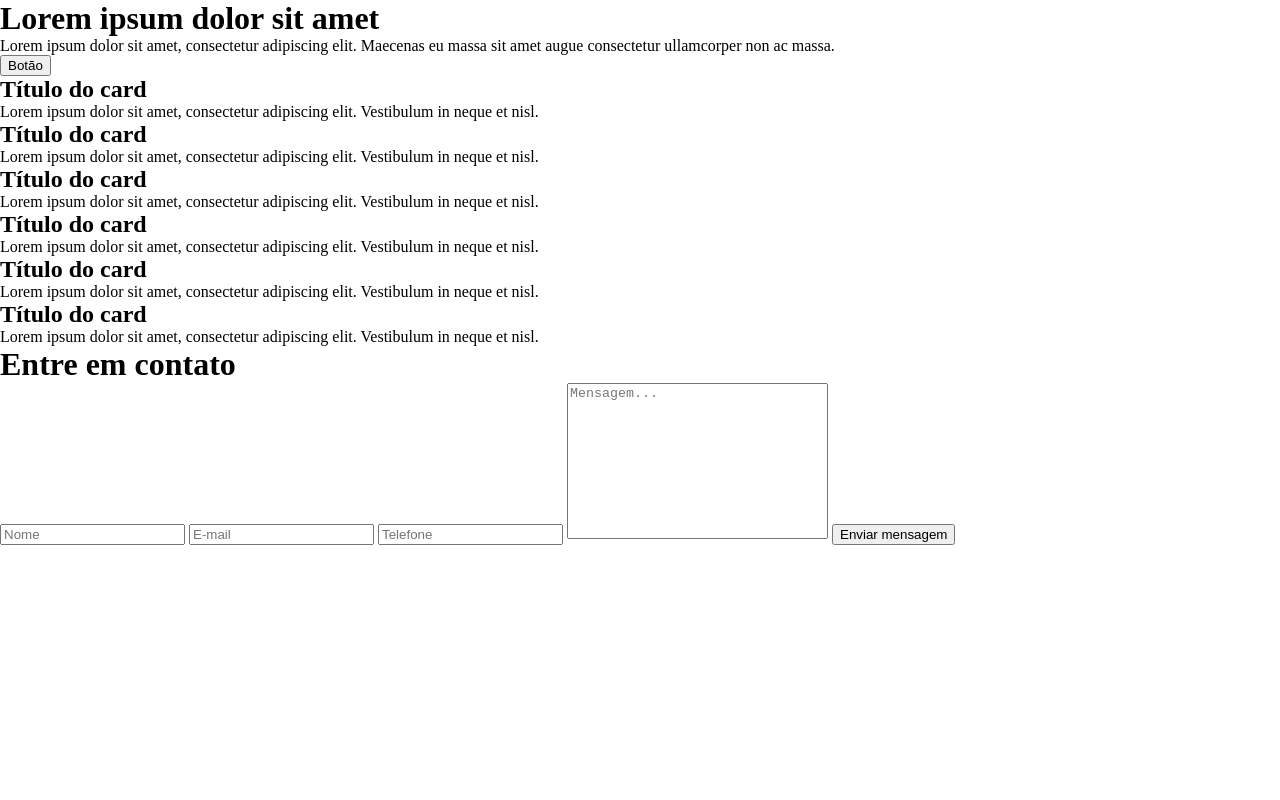
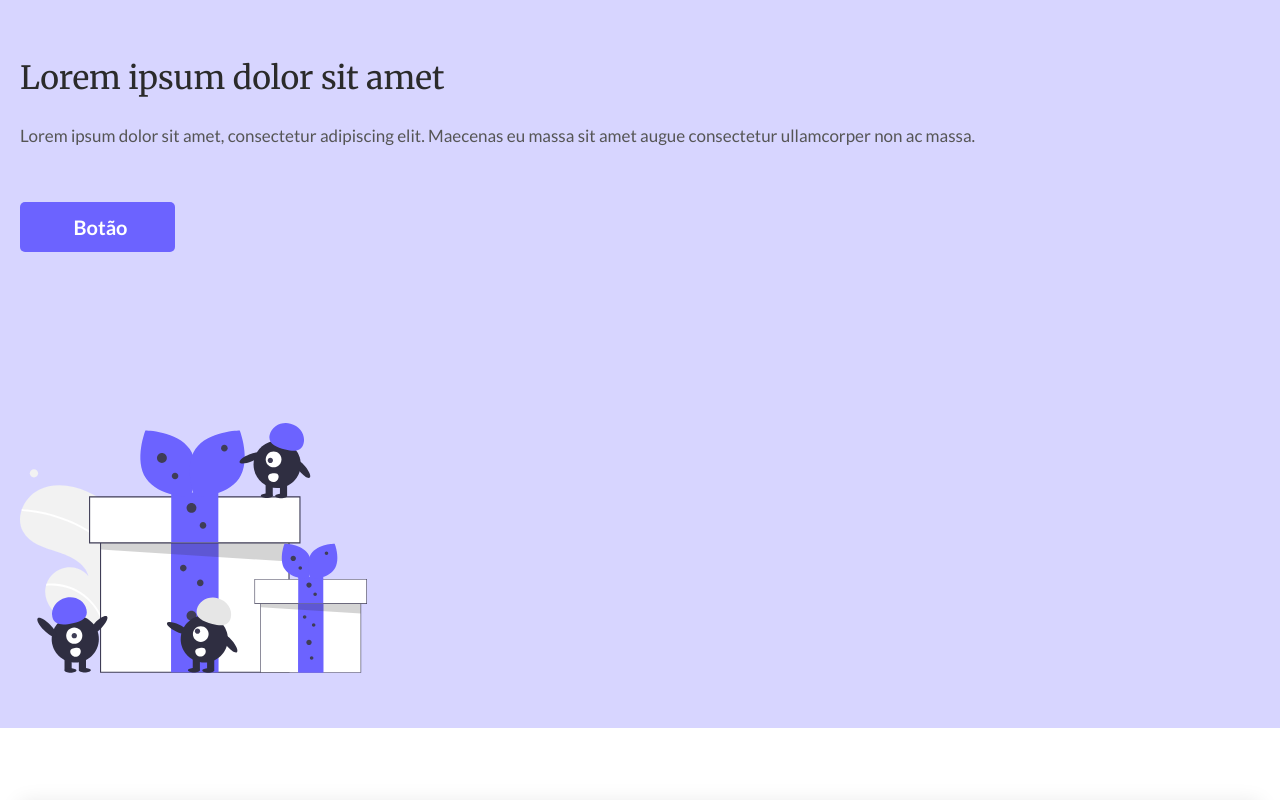
Before and after one commit to RhegisMarques/Codelandia-Desafio-03, a plain HTML site: page index.html in a window 1280 px wide. Shown: the top 800 px of the page. Drawn offline with Linux system fonts and the light colour scheme.

Commit message:
Responsive ok

```diff
--- a/index.html
+++ b/index.html
@@ -96,7 +96,7 @@
 
     <div class="rodape">
       <h1>Entre em contato</h1>
-      <div class="rFomr">
+      <div class="rForm  ">
         <form action="" method="post">
           <input type="text" name="nome" placeholder="Nome" />
           <input type="email" name="nome" placeholder="E-mail" />
--- a/style.css
+++ b/style.css
@@ -1,14 +1,198 @@
-@import url("https://fonts.googleapis.com/css2?family=Lato&family=Merriweather&display=swap");
+@import url('https://fonts.googleapis.com/css2?family=Lato:wght@400;700&family=Merriweather:wght@400;700&display=swap');
 
 * {
   margin: 0 auto;
+  box-sizing: border-box;
 }
 
-html,
-body {
+html,body {
   width: 100%;
-  box-sizing: border-box;
 }
+
+.cabecalho {
+  padding: 55px 20px;
+  background: #d7d5ff;
+}
+
+.bkgImg {
+  margin-top: 151px;
+  width: 100%;
+  height: 250px;
+  background-image: url("/img/imagem.svg");
+  background-repeat: no-repeat;
+  background-size: contain;
+}
+.tTitle > h1 {
+  margin-bottom: 18px;
+  font-family: "Merriweather";
+  font-style: normal;
+  font-weight: 400;
+  font-size: 32px;
+  line-height: 47px;
+
+  color: #2b2b2b;
+}
+
+.tTitle > p {
+  margin-bottom: 18px;
+  font-family: "Lato";
+  font-style: normal;
+  font-weight: 400;
+  font-size: 17px;
+  line-height: 32px;
+  color: #555555;
+}
+
+.button > input {
+  margin-top: 32px;
+  height: 50px;
+  width: 155px;
+  border-radius: 5px;
+  border: none;
+  background: #6c63ff;
+
+  border-radius: 5px;
+  font-family: "Lato";
+  font-style: normal;
+  font-weight: 700;
+  font-size: 20px;
+  line-height: 24px;
+
+  color: #ffffff;
+}
+
+.corpo {
+  padding: 75px 20px;
+}
+
+.card {
+  margin-bottom: 30px;
+  background: #ebeaea;
+  box-shadow: 0px 0px 20px rgba(0, 0, 0, 0.1);
+}
+
+.cardTitle > h2 {
+  padding-left: 32px;
+  padding-top: 24px;
+  font-family: "Merriweather";
+  font-style: normal;
+  font-weight: 700;
+  font-size: 24px;
+  line-height: 30px;
+  color: #2b2b2b;
+}
+.cardTitle > p {
+  padding: 26px 32px;
+  height: 90px;
+  font-family: "Lato";
+  font-style: normal;
+  font-weight: 400;
+  font-size: 17px;
+  line-height: 30px;
+  color: #555555;
+}
+
+.bkgRed {
+  height: 220px;
+  background: #ff6363;
+}
+
+.bkgCiano {
+  height: 220px;
+  background: #63ecff;
+}
+
+.bkgPurple {
+  height: 220px;
+  background: #f363ff;
+}
+
+.bkgGreen {
+  height: 220px;
+  background: #63ff73;
+}
+
+.bkgYellow {
+  height: 220px;
+  background: #ffdd63;
+}
+
+.bkgBlue {
+  height: 220px;
+  background: #6663ff;
+}
+
+.rodape {
+  background: #d7d5ff;
+  padding: 83px 20px
+}
+
+.rodape > h1 {
+  padding-bottom: 36px;
+  font-family: "Merriweather";
+  font-style: normal;
+  font-weight: 400;
+  font-size: 30px;
+  line-height: 40px;
+  text-align: center;
+
+  color: #2b2b2b;
+}
+
+
+
+input {
+  padding-left: 12px;
+  margin-bottom: 20px;
+  width: 100%;
+  height: 60px;
+  background: #ffffff;
+  border-radius: 5px;
+  border: none;
+
+  /*text*/
+  font-family: "Lato";
+  font-style: normal;
+  font-weight: 400;
+  font-size: 18px;
+  line-height: 22px;
+}
+
+.formText {
+  padding-left: 12px;
+  padding-top: 20px;
+  width: 100%;
+  height: 150px;
+  background: #ffffff;
+  border-radius: 5px;
+  border: none;
+
+  /* text */
+  font-family: "Lato";
+  font-style: normal;
+  font-weight: 400;
+  font-size: 18px;
+  line-height: 22px;
+}
+
+.submit {
+  width: 100%;
+  margin-top: 45px;
+  height: 50px;
+  border: none;
+  background: #6c63ff;
+  box-shadow: 0px 5px 5px rgba(23, 23, 23, 0.1);
+  border-radius: 5px;
+
+  /* text */
+  font-family: "Lato";
+  font-style: normal;
+  font-weight: 700;
+  font-size: 20px;
+  line-height: 24px;
+  color: #ffffff;
+}
+
 
 @media screen and (max-width: 420px) {
   .cabecalho {
@@ -40,12 +224,13 @@ body {
     font-family: "Lato";
     font-style: normal;
     font-weight: 400;
-    font-size: 18px;
+    font-size: 17px;
     line-height: 32px;
     color: #555555;
   }
 
   .button > input {
+    margin-top: 32px;
     height: 50px;
     width: 155px;
     border-radius: 5px;
@@ -125,7 +310,7 @@ body {
 
   .rodape {
     background: #d7d5ff;
-    padding: 83px 20px 56px;
+    padding: 83px 20px
   }
 
   .rodape > h1 {
@@ -139,6 +324,8 @@ body {
 
     color: #2b2b2b;
   }
+
+
 
   input {
     padding-left: 12px;
```
